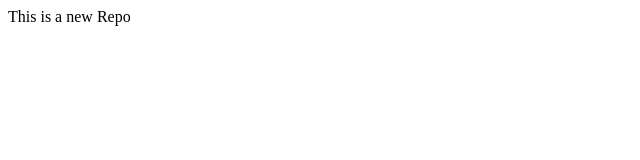
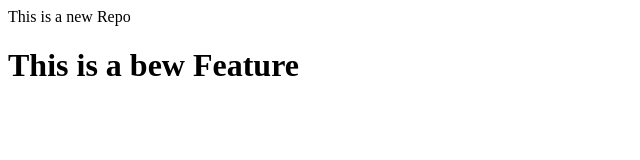
Before and after one commit to arunkaimal/localrepo, a plain HTML site: page index.html in a window 1280 px wide. Shown: the whole page, without its empty margins (0-640 px from the left). Drawn offline with Linux system fonts and the light colour scheme.

Commit message:
New Branch Feature Added

```diff
--- a/index.html
+++ b/index.html
@@ -1 +1,2 @@
 <p>This is a new Repo</p>
+<h1>This is a bew Feature</h1>
```
